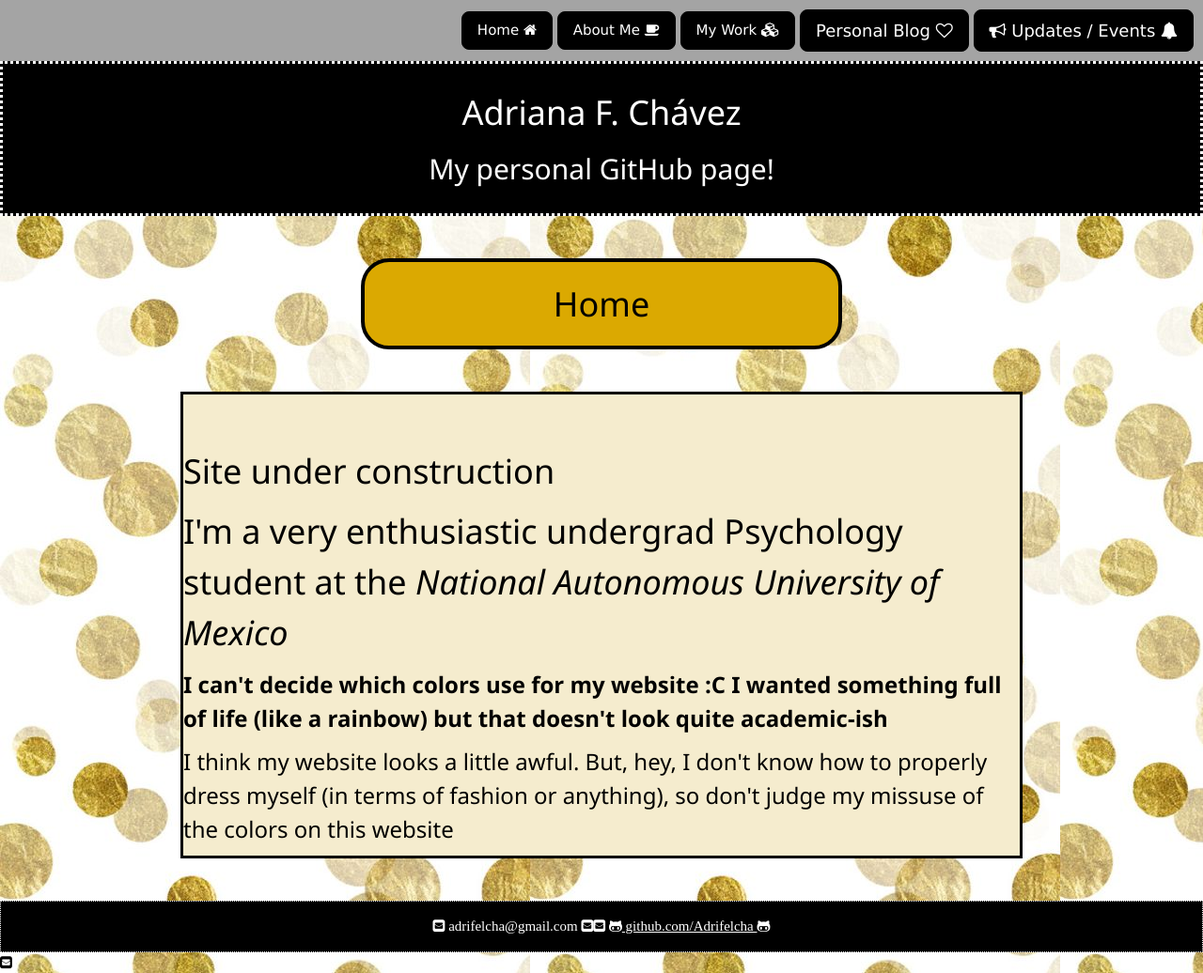
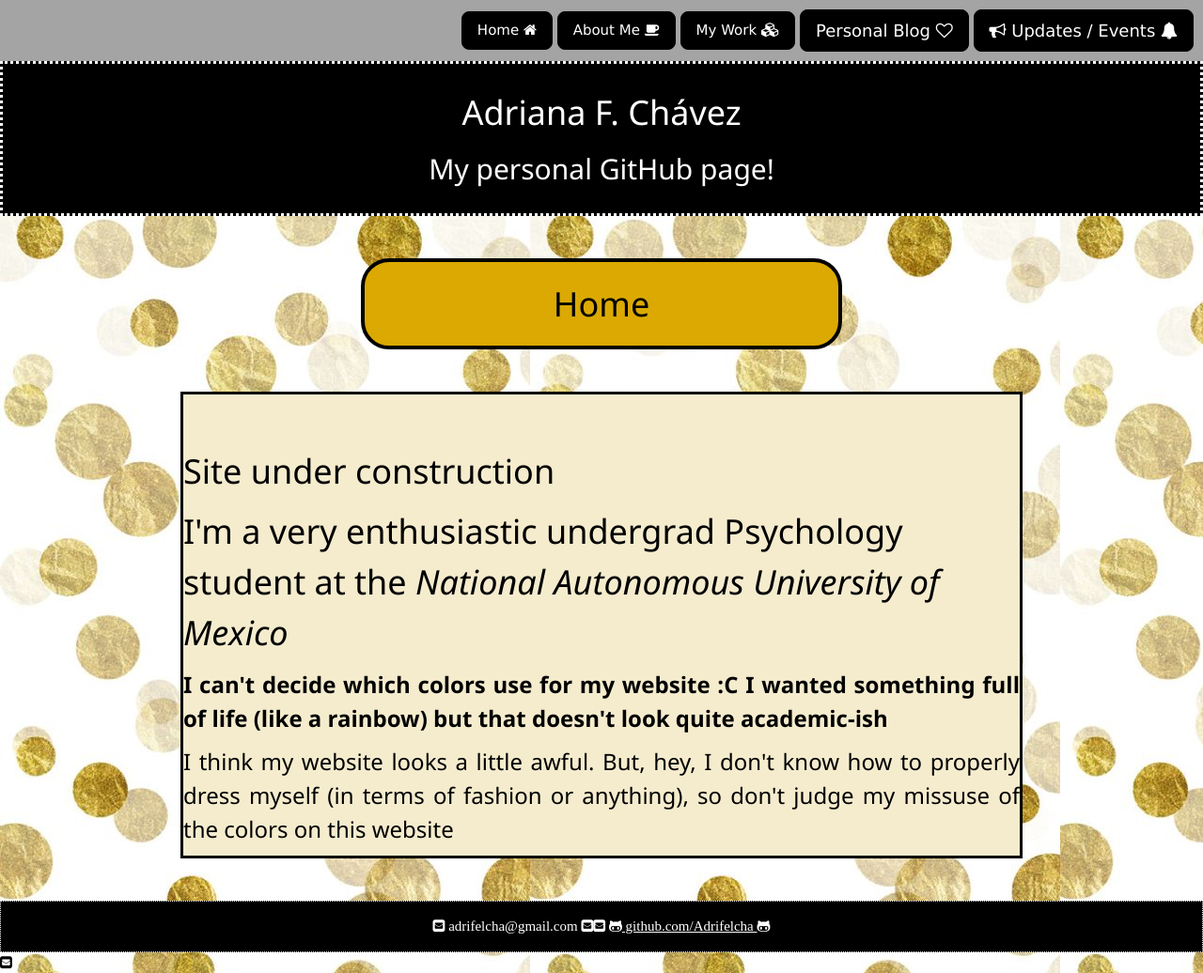
Before and after one commit to Adrifelcha/Adrifelcha-github.io, a Jekyll site: the page built from index.html, in a window 1280 px wide. Shown: the whole page at 94% size. Built offline with Jekyll 4.4.1, drawn with Linux system fonts in a browser that asks for light colours.

Commit message:
Update default.html

```diff
--- a/_layouts/default.html
+++ b/_layouts/default.html
@@ -85,6 +85,9 @@
     				display: table;
     				clear: both;
 			}
+
+			h3 {
+    				text-align:justify;}
 			</style>
 
 
```
